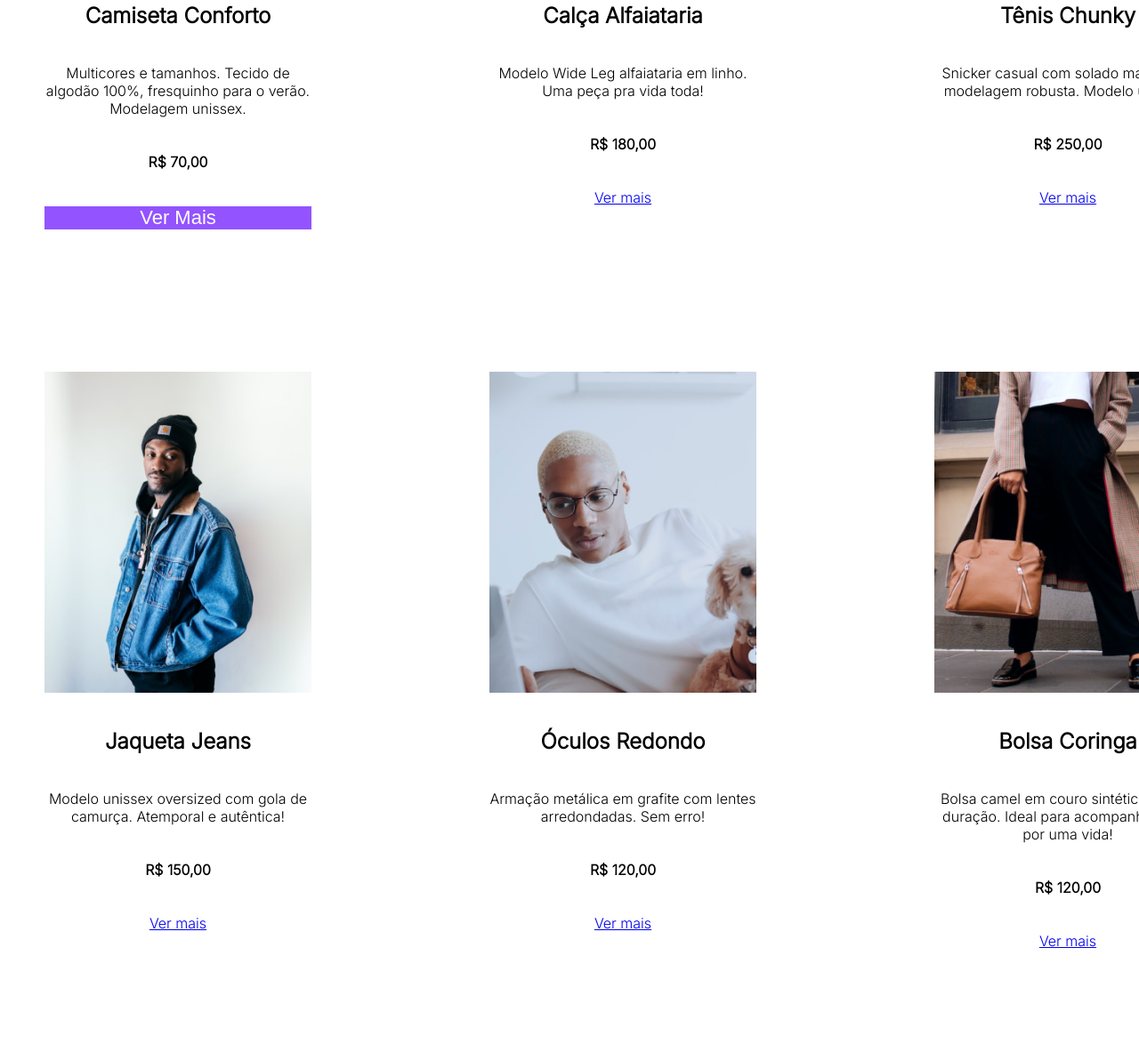
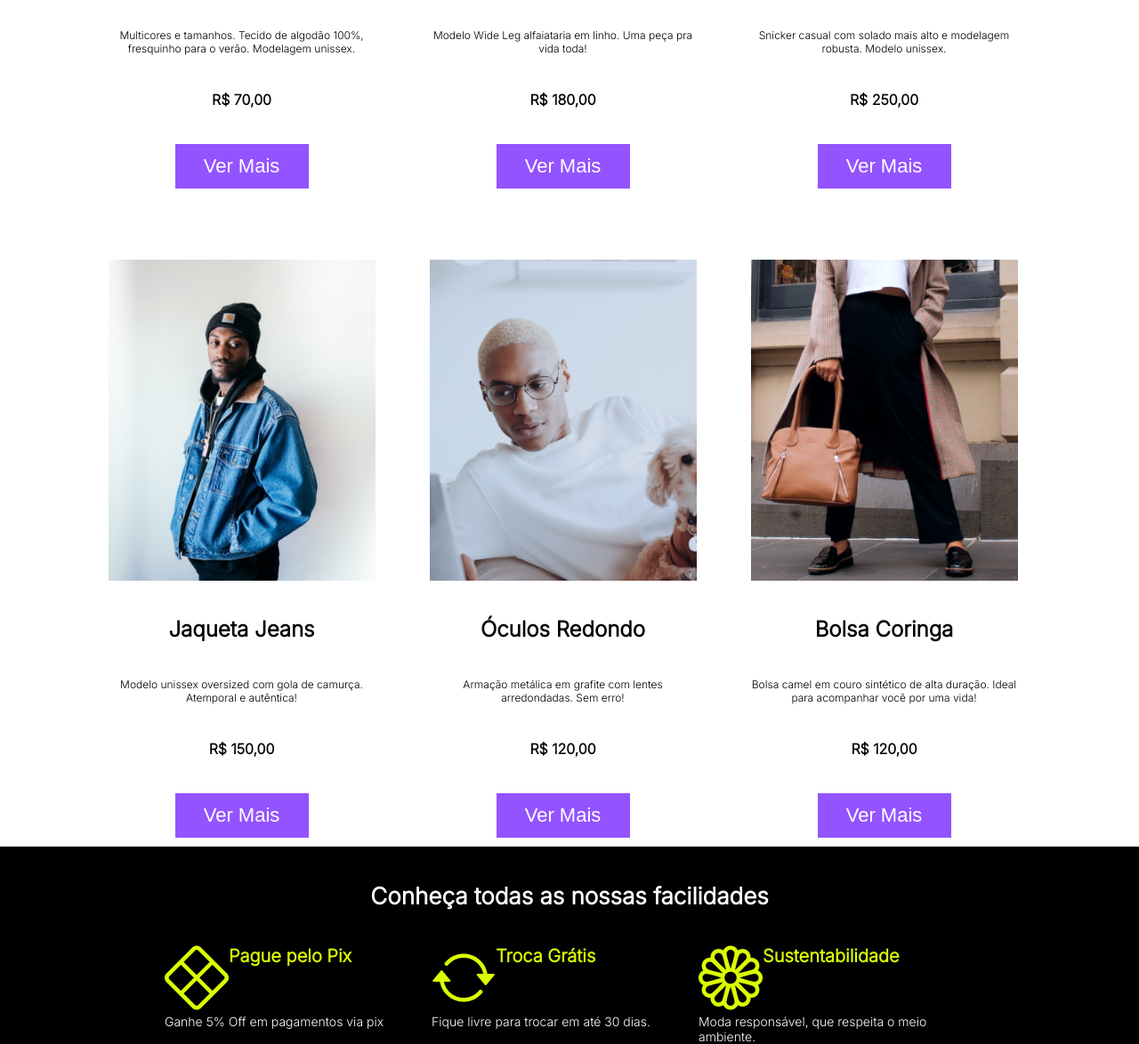
Before and after one commit to robson-haaland/challenge, a website: page index.html in a window 1280 px wide. Shown: the part 1143-2317 px from the top of the page at 89% size. Before the commit the page ends 2261 px from the top, so only its background shows below. Drawn offline with nearby package versions, Linux system fonts and the light colour scheme.

Commit message:
Add files via upload

```diff
--- a/index.html
+++ b/index.html
@@ -104,33 +104,40 @@
             <br><br>
             <strong class="produto_anuncio">Camiseta Conforto</strong>
             <br><br>
-            <p class="prodtuto_descricao">Multicores e tamanhos. Tecido de algodão 100%, fresquinho para o verão. Modelagem unissex.</p>
+            <p class="produto_descricao">Multicores e tamanhos. Tecido de algodão 100%,</p>
+            <p class="produto_descricao">fresquinho para o verão. Modelagem unissex.</p>
             <br><br>
             <strong class="preço">R$ 70,00</strong>
             <br><br>
-            <button class="ver-mais-btn">Ver Mais</button>
+            <a href="#" target="_self" >
+            <button type="submit" class="ver-mais-btn">Ver Mais</button>
+            </a>
         </div>
         <div div class="card">
             <img src="img/Imagens Cards/Calça.png">
             <br><br>
             <strong class="produto_anuncio">Calça Alfaiataria</strong>
             <br><br>
-            <p class="prodtuto_descricao">Modelo Wide Leg alfaiataria em linho. Uma peça pra vida toda!</p>
+            <p class="produto_descricao">Modelo Wide Leg alfaiataria em linho. Uma peça pra vida toda!</p>
             <br><br>
             <strong class="preço">R$ 180,00</strong>
             <br><br>
-            <a href="#" class="link_botao">Ver mais</a>
+            <a href="#" target="_self">
+            <button class="ver-mais-btn">Ver Mais</button>
+            </a>
         </div>
         <div class="card">
             <img src="img/Imagens Cards/Tenis.png">
             <br><br>
             <strong class="produto_anuncio">Tênis Chunky</strong>
             <br><br>
-            <p class="prodtuto_descricao">Snicker casual com solado mais alto e modelagem robusta. Modelo unissex.</p>
+            <p class="produto_descricao">Snicker casual com solado mais alto e modelagem robusta. Modelo unissex.</p>
             <br><br>
             <strong class="preço">R$ 250,00</strong>
             <br><br>
-            <a href="#" class="link_botao">Ver mais</a>
+            <a href="#" target="_self">
+                <button class="ver-mais-btn">Ver Mais</button>
+            </a>
         </div>
     </div>
         <br><br><br>
@@ -140,37 +147,64 @@
             <br><br>
             <strong class="produto_anuncio">Jaqueta Jeans</strong>
             <br><br>
-            <p class="prodtuto_descricao">Modelo unissex oversized com gola de camurça. Atemporal e autêntica!</p>
+            <p class="produto_descricao">Modelo unissex oversized com gola de camurça. Atemporal e autêntica!</p>
             <br><br>
             <strong class="preço">R$ 150,00</strong>
             <br><br>
-            <a href="#" class="link_botao">Ver mais</a>
+            <a href="#" target="_self">
+                <button class="ver-mais-btn">Ver Mais</button>
+            </a>
         </div>
         <div class="card">
             <img src="img/Imagens Cards/óculos.png">
             <br><br>
         <strong class="produto_anuncio">Óculos Redondo</strong>
             <br><br>
-            <p class="prodtuto_descricao">Armação metálica em grafite com lentes arredondadas. Sem erro!</p>
+            <p class="produto_descricao">Armação metálica em grafite com lentes arredondadas. Sem erro!</p>
             <br><br>
             <strong class="preço">R$ 120,00</strong>
             <br><br>
-            <a href="#" class="link_botao">Ver mais</a>
+            <a href="#" target="_self">
+                <button class="ver-mais-btn">Ver Mais</button>
+            </a>
         </div>
         <div class="card">
             <img src="img/Imagens Cards/Bolsa.png">
             <br><br>
             <strong class="produto_anuncio">Bolsa Coringa</strong>
             <br><br>
-            <p class="prodtuto_descricao">Bolsa camel em couro sintético de alta duração. Ideal para acompanhar você por uma vida!</p>
+            <p class="produto_descricao">Bolsa camel em couro sintético de alta duração. Ideal para acompanhar você por uma vida!</p>
             <br><br>
             <strong class="preço">R$ 120,00</strong>
             <br><br>
-            <a href="#" class="link_botao">Ver mais</a>
+            <a href="#" target="_self">
+                <button class="ver-mais-btn">Ver Mais</button>
+            </a>
         </div>
+         </section>
 
+         <section class="redes-sociais">
+            <br><br>
+            <h2 class="redes_titulo">Conheça todas as nossas facilidades</h2>
+            <br><br>
+            <div class="redes_icones">
+                <div class="redes_img">
+                <img src="img/Ícones/x-diamond (2).png">
+                <strong class="redes_subtitulo">Pague pelo Pix</strong>
+                <p class="rede_texto">Ganhe 5% Off em pagamentos via pix</p>
+                </div>
+                <div class="redes_img">
+                    <img src="img/Ícones/arrow-repeat (2).png">
+                    <strong class="redes_subtitulo">Troca Grátis</strong>
+                    <p class="rede_texto">Fique livre para trocar em até 30 dias.</p>
+                </div>
+                <div class="redes_img">
+                    <img src="img/Ícones/flower1 (3).png">
+                    <strong class="redes_subtitulo">Sustentabilidade</strong>
+                    <p class="rede_texto">Moda responsável, que respeita o meio ambiente.</p>
+                </div>
+            </div>
 
-
- </section>
-</body>
-</html>
+         </section>
+    </body>
+    </html>
--- a/styles.css
+++ b/styles.css
@@ -2,6 +2,7 @@
 @import url("styles/banner.css");
 @import url("styles/categoria.css");
 @import url("styles/produtos.css");
+@import url("styles/redes-sociais.css");
 @import url("https://fonts.googleapis.com/css2?family=Inter:wght@300&display=swap");
 
 :root {
--- a/styles/produtos.css
+++ b/styles/produtos.css
@@ -21,9 +21,9 @@
 
 .produto_container{
  display: grid;
-grid-template-columns: 500px 500px 500px;
-justify-content: stretch;
-padding: 5vh;
+grid-template-columns: 335px 335px 335px;
+justify-content: center;
+gap: 26px;
 }
 
 .ver-mais-btn{
@@ -34,4 +34,13 @@ padding: 5vh;
     font-size: 22px;
     border-top: 0;
     display: inline-block;
+    width: 150px;
+    height: 50px;
+   align-items: center;
+   margin: auto;
 }
+
+.produto_descricao{
+    font-size: 12px;
+    font-family: var(--fonte-principal);
+}
--- /dev/null
+++ b/styles/redes-sociais.css
@@ -0,0 +1,39 @@
+.redes-sociais{
+    background-color: var(--preto-principal);
+}
+
+.redes_titulo{
+    font-family: var(--fonte-principal);
+    color: var(--branco-principal);
+    font-size: 26px;
+    text-align: center;
+}
+
+.redes_img{
+    display: inline-block;
+    width: 33,33%;
+    margin-right: 30px;
+}
+
+.redes_icones{
+    display: grid;
+    grid-template-columns: 300px 300px 300px;
+    justify-content: center;
+    margin-right: 10px;
+
+}
+
+.redes_subtitulo{
+    color: var(--secundaria1);
+    font-family: var(--fonte-principal);
+    font-size: 20px;
+    position: absolute;
+    text-align: center;
+
+}
+
+.rede_texto{
+    color: var(--branco-principal);
+    font-family: var(--fonte-principal) ;
+    font-size: 14px;
+}
```
